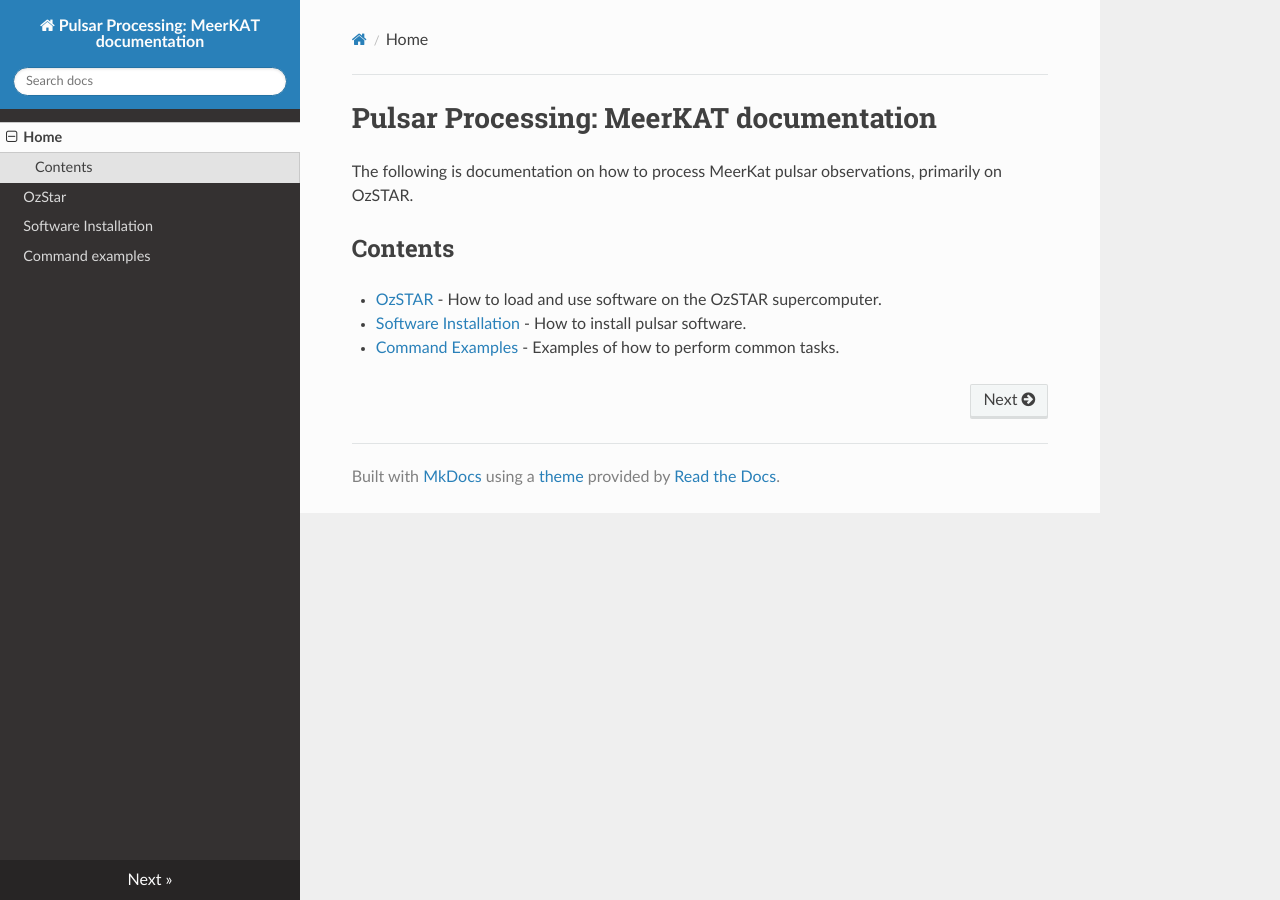
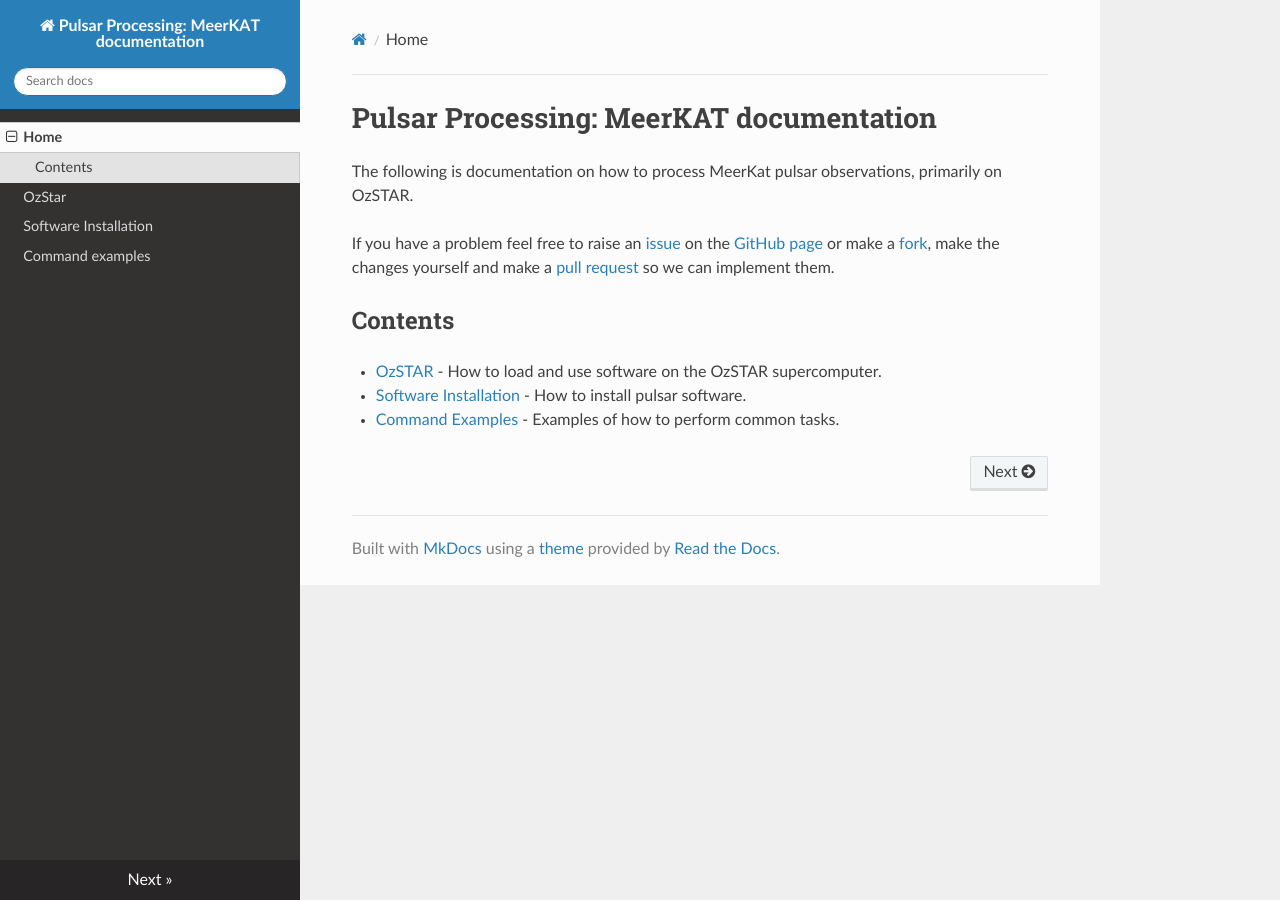
Before and after one commit to OZGrav/meerkat_pulsar_docs, an MkDocs documentation site: the page built from docs/index.md, in a window 1280 px wide. Built offline with MkDocs 1.6.1, drawn with Linux system fonts in a browser that asks for light colours; nearby versions of some CDN libraries.

Commit message:
Added issue and contribution info

```diff
--- a/docs/index.md
+++ b/docs/index.md
@@ -1,6 +1,13 @@
 # Pulsar Processing: MeerKAT documentation
 
 The following is documentation on how to process MeerKat pulsar observations, primarily on OzSTAR.
+
+If you have a problem feel free to raise an [issue](https://github.com/OZGrav/meerkat_pulsar_docs/issues)
+on the [GitHub page](https://github.com/OZGrav/meerkat_pulsar_docs)
+or make a [fork](https://docs.github.com/en/pull-requests/collaborating-with-pull-requests/working-with-forks/about-forks),
+make the changes yourself and make a [pull request](https://docs.github.com/en/pull-requests/collaborating-with-pull-requests/proposing-changes-to-your-work-with-pull-requests/creating-a-pull-request-from-a-fork)
+so we can implement them.
+
 
 ## Contents
 
```
